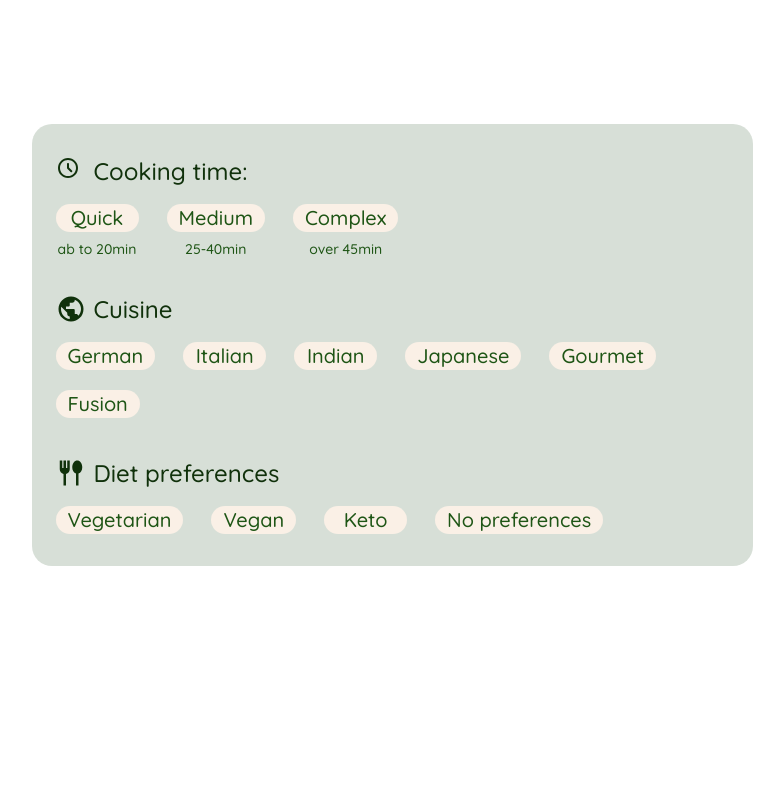
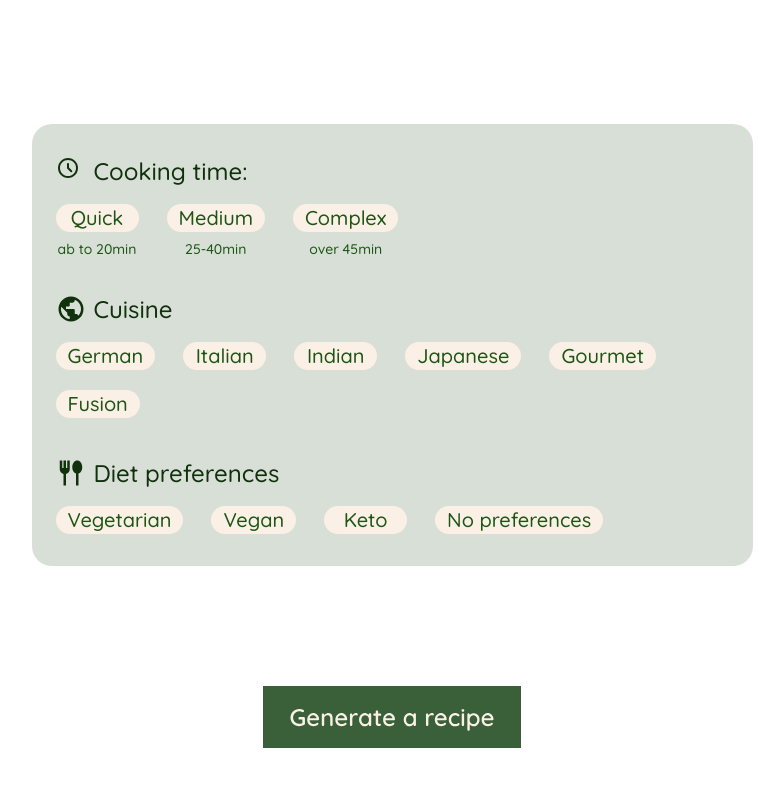
Before and after one commit to FatihYalcin42/code-cuisine, an Angular app: page /preferences in a window 1280 px wide. Shown: the part 479-1265 px from the top of the page, without its empty margins (248-1032 px from the left). Before the commit the page ends 1101 px from the top, so only its background shows below. Built offline with nearby package versions, Linux system fonts and the light colour scheme.

Commit message:
feat: add the generate recipe button with the hero CTA hover effect

```diff
--- a/src/app/pages/preferences-page/preferences-page.html
+++ b/src/app/pages/preferences-page/preferences-page.html
@@ -226,5 +226,15 @@
         </div>
       </section>
     </section>
+
+    <button class="preferences-generate-button" type="button" aria-label="Generate a recipe">
+      <img
+        src="/Icons/generate-recept.svg"
+        width="351"
+        height="84"
+        alt=""
+        aria-hidden="true"
+      />
+    </button>
   </section>
 </main>
--- a/src/app/pages/preferences-page/preferences-page.scss
+++ b/src/app/pages/preferences-page/preferences-page.scss
@@ -264,6 +264,27 @@
   white-space: nowrap;
 }
 
+.preferences-generate-button {
+  display: inline-flex;
+  align-items: center;
+  justify-content: center;
+  padding: 0;
+  border: 0;
+  background: transparent;
+  cursor: pointer;
+  transition:
+    transform 180ms ease,
+    background-color 180ms ease,
+    box-shadow 180ms ease;
+  transform-origin: center;
+}
+
+.preferences-generate-button img {
+  display: block;
+  width: min(100%, 351px);
+  height: auto;
+}
+
 @media (hover: hover) {
   .preferences-back-link:hover,
   .preferences-back-link:focus-visible {
@@ -287,6 +308,17 @@
   .preferences-chip.preferences-chip-selected:focus-visible {
     background: rgb(57 96 57 / 20%);
   }
+
+  .preferences-generate-button:hover {
+    transform: scale(1.04);
+    box-shadow: 0 12px 24px rgb(0 0 0 / 12%);
+  }
+}
+
+.preferences-generate-button:focus-visible {
+  transform: scale(1.04);
+  box-shadow: 0 0 0 3px rgb(250 240 230 / 28%);
+  outline: none;
 }
 
 @media (max-width: 768px) {
```
Also changed, not shown: public/Icons/generate-recept.svg (added).
